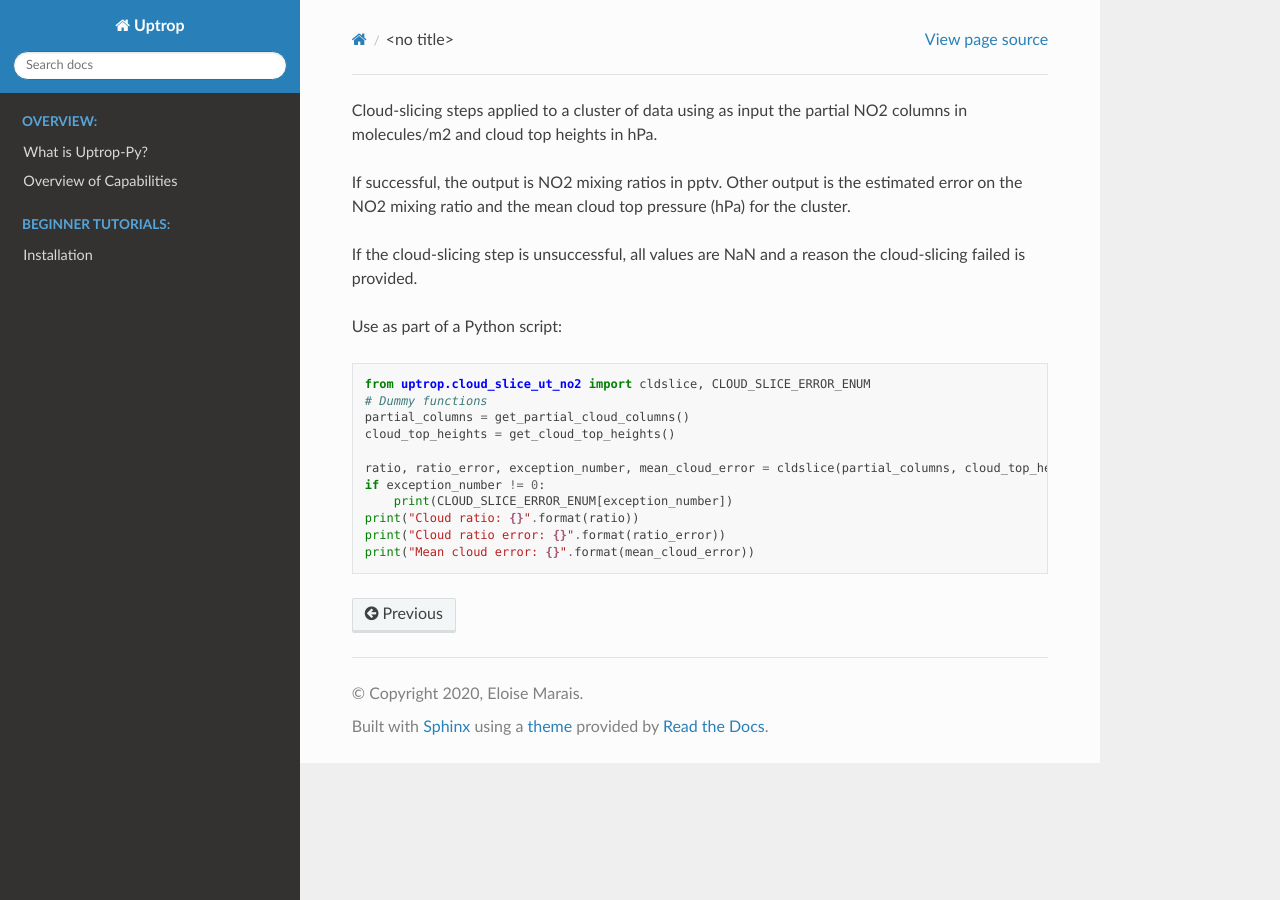
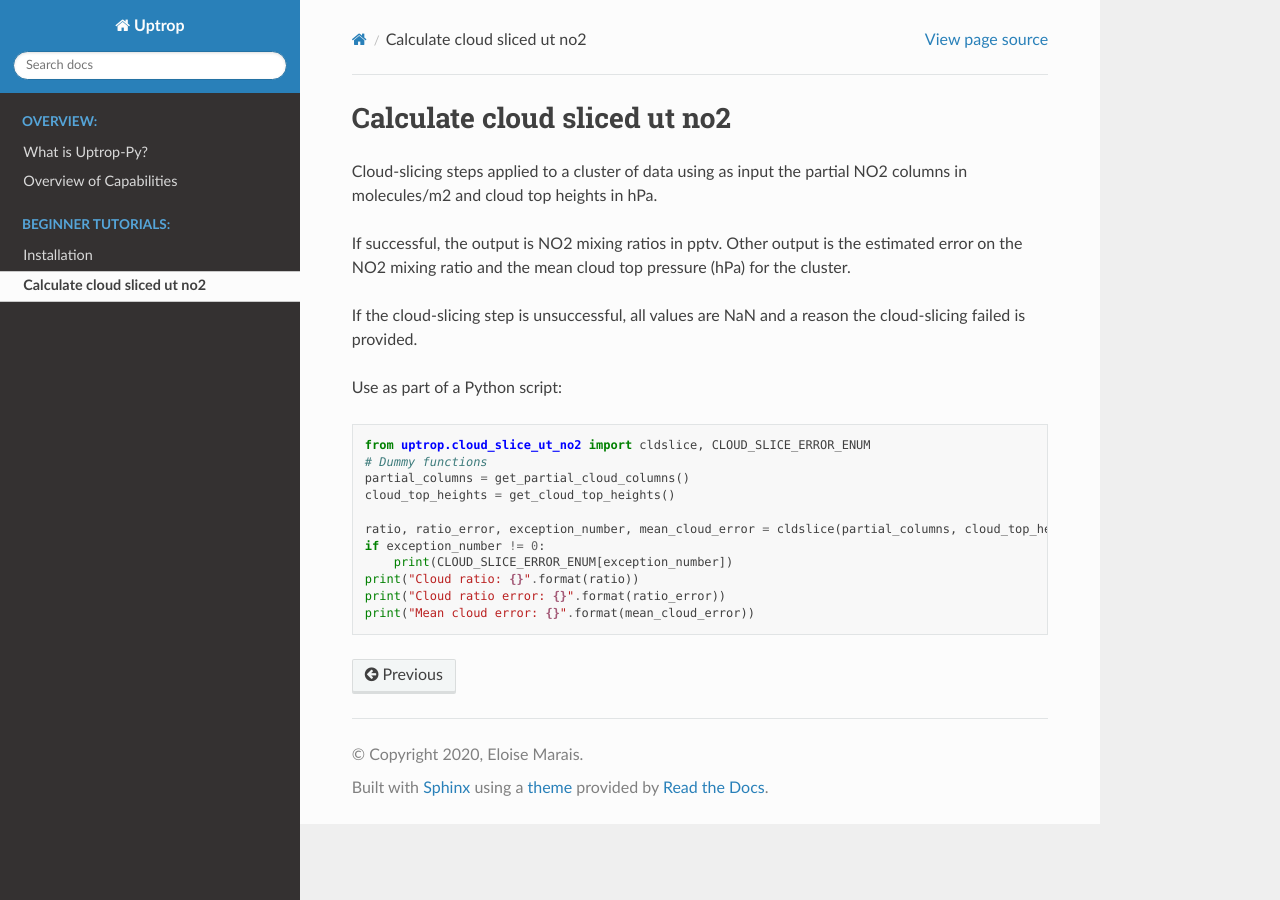
Before and after one commit to eamarais/erc-uptrop, a Sphinx documentation site: the page built from docs/source/Calculate-cloud-sliced-ut-no2.rst, in a window 1280 px wide. Built offline with Sphinx 7.4.7 and the Read the Docs theme 2.0.0, drawn with Linux system fonts in a browser that asks for light colours.

Commit message:
Update Calculate-cloud-sliced-ut-no2.rst

```diff
--- a/docs/source/Calculate-cloud-sliced-ut-no2.rst
+++ b/docs/source/Calculate-cloud-sliced-ut-no2.rst
@@ -1,3 +1,5 @@
+Calculate cloud sliced ut no2
+==================
 Cloud-slicing steps applied to a cluster of data using as input the partial NO2 columns in molecules/m2 and cloud top heights in hPa.
 
 If successful, the output is NO2 mixing ratios in pptv. Other output is the estimated error on the NO2 mixing ratio and the mean cloud top pressure (hPa) for the cluster.
```
